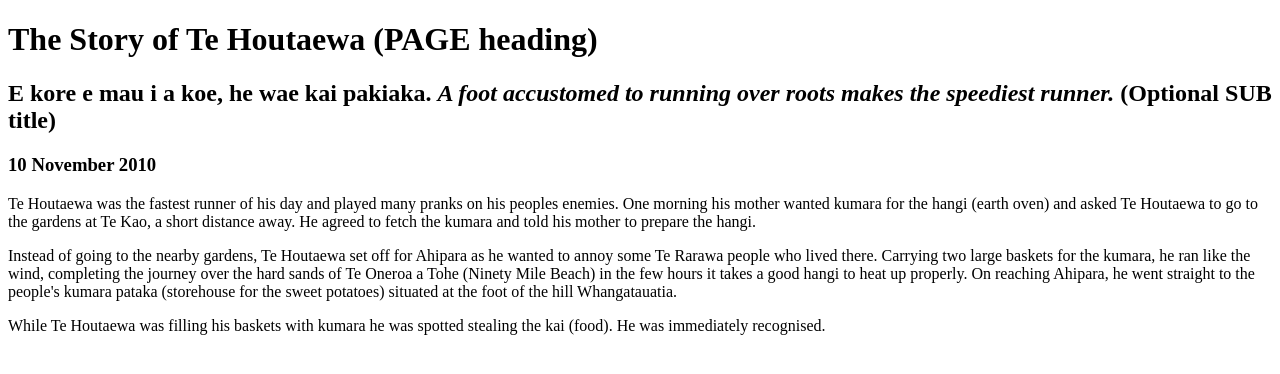
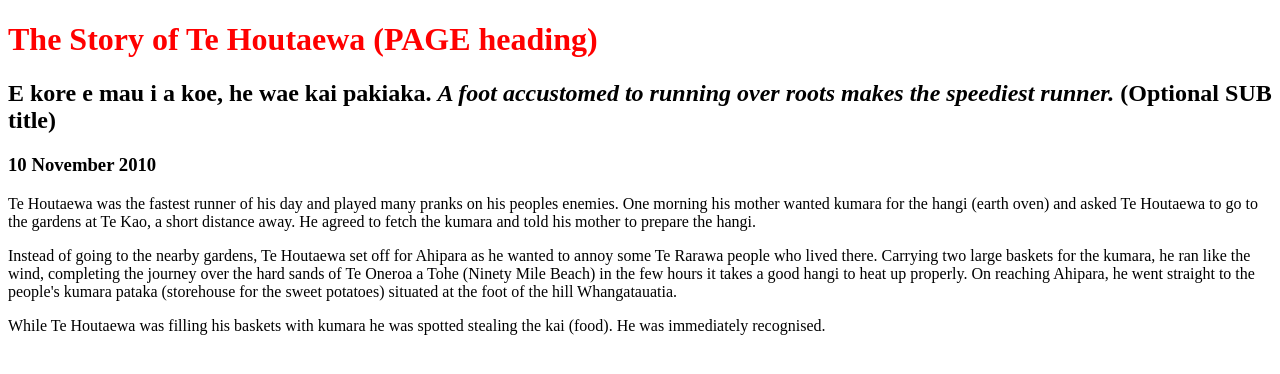
Before and after one commit to Miyako-Matsui/Miyako-Matsui.github.io, a plain HTML site: page blog/te-houtaewa-template.html in a window 1280 px wide. Drawn offline with Linux system fonts and the light colour scheme.

Commit message:
change the placeholder

```diff
--- a/blog/te-houtaewa-template.html
+++ b/blog/te-houtaewa-template.html
@@ -5,7 +5,7 @@
     <head>
       <title>Stories and Legends (PAGE title) </title>
       <meta charset="UTF-8">
-      <link href="your-stylesheet-link-here.css" rel="stylesheet" type="text/css">
+      <link href="../styles/main.css" rel="stylesheet" type="text/css">
     </head>
 
     <body>
```
